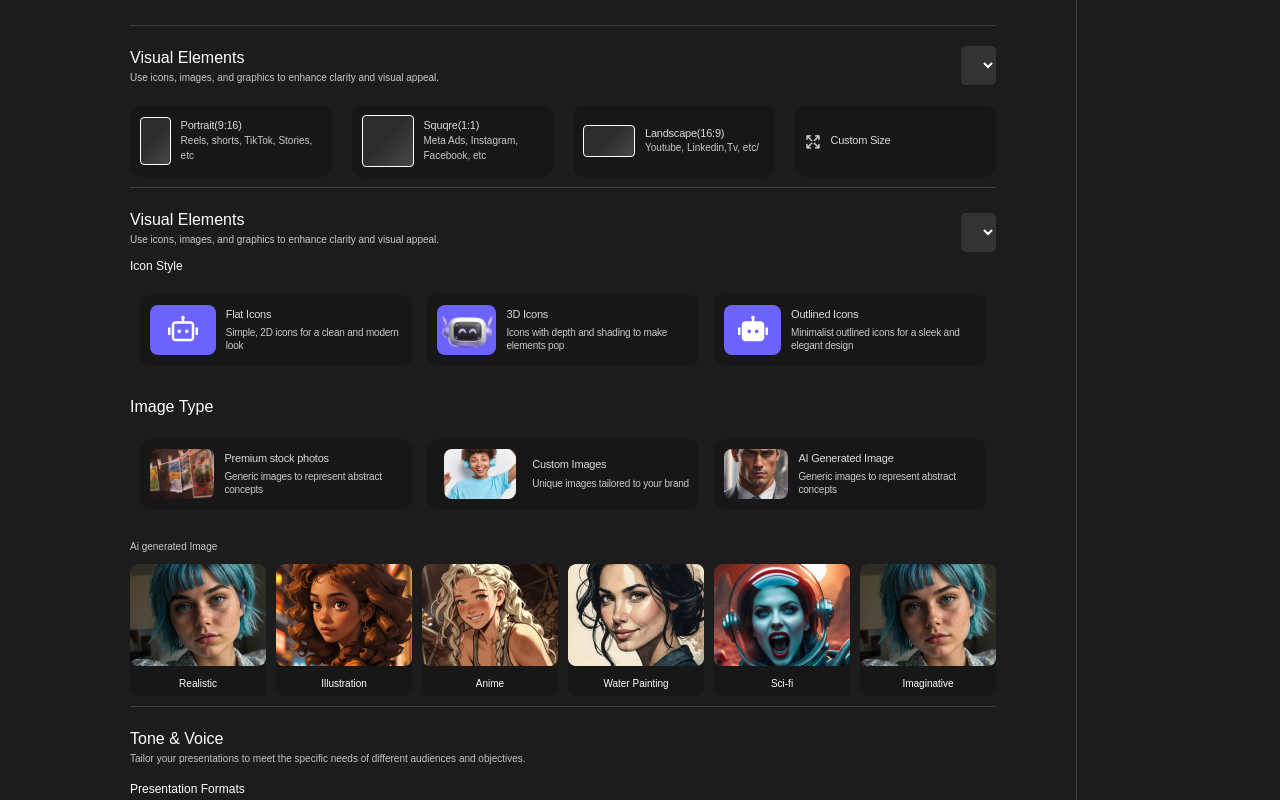
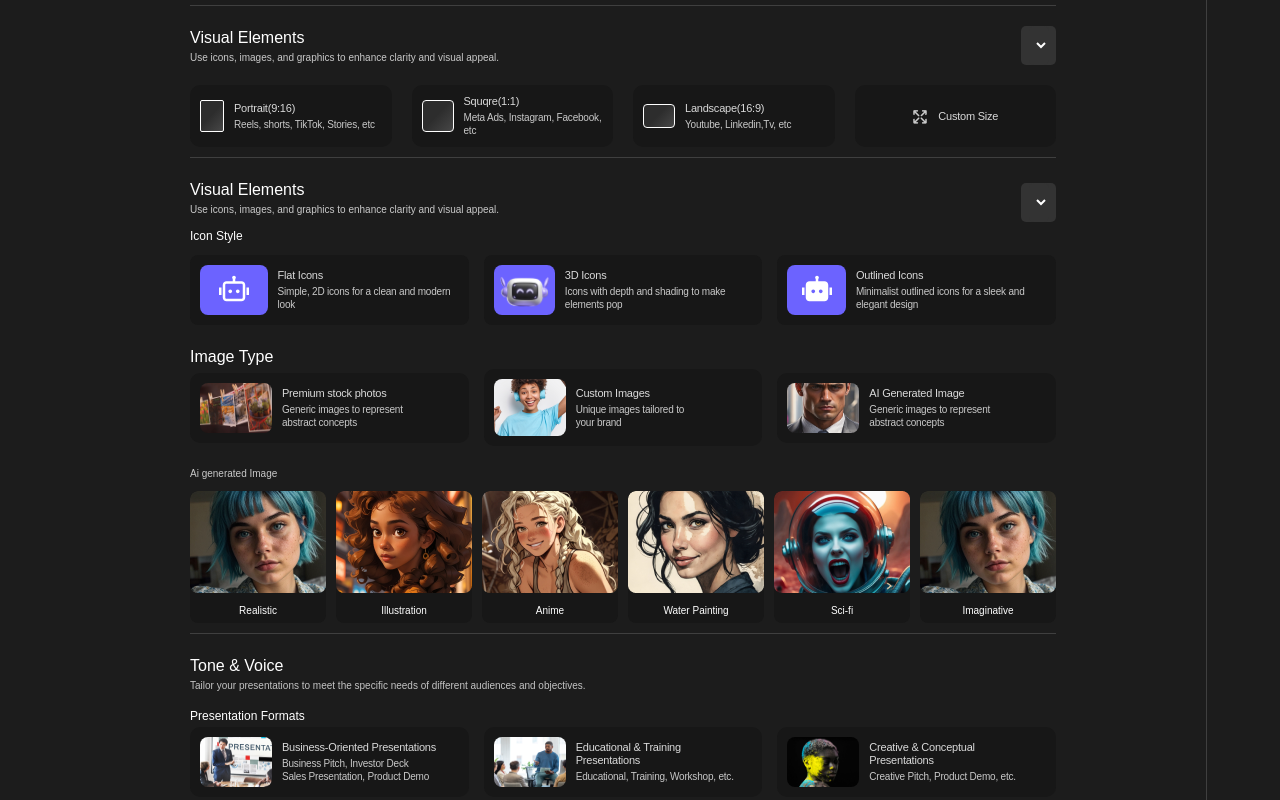
Before and after one commit to gauravsinghXdev/SearchX, a Next.js app: page /graphicstool in a window 1280 px wide. Shown: the part 1500-2300 px from the top of the page. Built offline with nearby package versions, Linux system fonts and the light colour scheme.

Commit message:
fixegraphics tool page

```diff
--- a/app/components/GraphicDesign/GraphicsTool.jsx
+++ b/app/components/GraphicDesign/GraphicsTool.jsx
@@ -24,6 +24,7 @@ import business from "../../../public/business.png";
 import education from "../../../public/education.png";
 import creative from "../../../public/creative.png";
 import arow from "../../../public/graphics/arow.png";
+
 
 const GraphicsTool = () => {
   const [prompt, setPrompt] = useState("");
@@ -86,12 +87,15 @@ const GraphicsTool = () => {
                  <div className={styles.brandingGuidelines}>
                  <div className={styles.designBranding}>
                   <h2>Design Preferences & Branding Guidelines</h2>
+
+                  <div className={styles.arrowdropdown}>
                   <select className={styles.fontSelects}>
-                    <option></option>
+                  <option></option>
                     <option>1</option>
                     <option>2</option>
                     <option>3</option>
                   </select>
+                 </div>
                  </div>
                  <p>
                   Maintain brand consistency through colors, fonts, logos, and
@@ -140,12 +144,14 @@ const GraphicsTool = () => {
                         </select>
                       </div>
                       <div className={styles.typography}>
-                        <label>Body text (Primary Font)</label>
+                        <label className={styles.lableText}>Body text (Primary Font)</label>
+                        <div className={styles.fontdropdown}>
                         <select className={styles.fontSelect}>
                           <option>Inter (Bold)</option>
                           <option>Roboto (Regular)</option>
                           <option>Arial (Regular)</option>
                         </select>
+                        </div>
                       </div>
                     </div>
                     <div className={styles.logoUpload}>
@@ -171,12 +177,14 @@ const GraphicsTool = () => {
                       visual appeal.
                     </p>
                   </div>
+                  <div className={styles.arrowdropdown}>
                   <select className={styles.fontSelects}>
                     <option></option>
                     <option>1</option>
                     <option>2</option>
                     <option>3</option>
                   </select>
+                  </div>
                  </div>
                   { /* Icon Style */}
                  <div className={styles.iconStyles}>
@@ -185,7 +193,7 @@ const GraphicsTool = () => {
                       <div className={styles.box1}></div>
                       <div className={styles.iconContainer}>
                         <h className={styles.heading}>Portrait(9:16)</h>
-                        <small>Reels, shorts, TikTok, Stories, etc</small>
+                        <small className={styles.smallheading}>Reels, shorts, TikTok, Stories, etc</small>
                       </div>
                     </div>
                     <div className={styles.optionCard}>
@@ -194,19 +202,19 @@ const GraphicsTool = () => {
                       </div>
                       <div className={styles.iconContainer}>
                         <h className={styles.heading}>Squqre(1:1)</h>
-                        <small>Meta Ads, Instagram, Facebook, etc</small>
+                        <small className={styles.smallheading}>Meta Ads, Instagram, Facebook, etc</small>
                       </div>
                     </div>
-                    <div className={styles.optionCard}>
+                    <div className={styles.optionCard1}>
                       <div className={styles.box3}></div>
                       <div className={styles.iconContainer}>
                         <h className={styles.heading}>Landscape(16:9)</h>
-                        <small>Youtube, Linkedin,Tv, etc/</small>
+                        <small className={styles.smallheading}>Youtube, Linkedin,Tv, etc</small>
                       </div>
                     </div>
-                    <div className={styles.optionCard}>
+                    <div className={`${styles.optionCardtext} ${styles.optionCard2}`}>
                       <div className={`${styles.cardIcons} ${styles.headings}`}>
-                        <Image src={arow} alt="arow" width={16} height={16} />
+                        <Image src={arow} alt="arow" width={16} height={16} className={styles.arowtext}/>
                       </div>
                       <div
                         className={`${styles.iconContainer} ${styles.headings}`}
@@ -227,12 +235,14 @@ const GraphicsTool = () => {
                         visual appeal.
                       </p>
                     </div>
+                    <div className={styles.arrowdropdown}>
                     <select className={styles.fontSelects}>
                       <option></option>
                       <option>1</option>
                       <option>2</option>
                       <option>3</option>
                     </select>
+                    </div>
                   </div>
                   {/* Icon Style */}
                   <div className={styles.iconStyle}>
@@ -254,9 +264,10 @@ const GraphicsTool = () => {
                           <Image
                             src={robos}
                             alt="robo"
-                            width={200}
-                            height={200}
+                            width={56}
+                            height={34}
                             layout="responsive"
+                            className={styles.roboimagess}
                           />
                         </div>
                         <div className={styles.iconContainer}>
@@ -300,11 +311,11 @@ const GraphicsTool = () => {
                 </div>
                 <div className={styles.iconContainer}>
                   <h>Premium stock photos</h>
-                   <small className={styles.smallheading}>Generic images to represent abstract concepts</small>
+                   <small className={styles.smallheading}>Generic images to represent <br></br>abstract concepts</small>
                 </div>
               </div>
               <div className={styles.optionCard}>
-                <div className={styles.imagecardIcon}>
+                <div className={styles.imagecardIcons}>
                   <Image
                     src="/Images/Custom.png"
                     alt="robo"
@@ -317,7 +328,7 @@ const GraphicsTool = () => {
                 <div className={styles.iconContainer}>
                   <h>Custom Images</h>
 
-                  <small className={styles.smallheading} >Unique images tailored to your brand</small>
+                  <small className={styles.smallheading} >Unique images tailored to <br></br>your brand</small>
                 </div>
               </div>
               <div className={styles.optionCard}>
@@ -334,7 +345,7 @@ const GraphicsTool = () => {
                 <div className={styles.iconContainer}>
                   <h>AI Generated Image</h>
 
-                  <small className={styles.smallheading}>Generic images to represent abstract concepts</small>
+                  <small className={styles.smallheading}>Generic images to represent<br></br> abstract concepts</small>
                 </div>
               </div>
             </div>
@@ -439,7 +450,7 @@ const GraphicsTool = () => {
                 </div>
                 <div className={styles.iconContainer}>
                   <h>Business-Oriented Presentations</h>
-                  <small className={styles.smallheading}>Business Pitch, Investor Deck
+                  <small className={styles.smallheading}>Business Pitch, Investor Deck<br></br>
                   Sales Presentation, Product Demo</small>
 
                 </div>
@@ -456,7 +467,7 @@ const GraphicsTool = () => {
                   />
                 </div>
                 <div className={styles.iconContainer}>
-                  <h>Educational & Training Presentations</h>
+                  <h>Educational & Training <br></br>Presentations</h>
                   <small className={styles.smallheading}>
                   Educational, Training, Workshop, etc.</small>
                 </div>
@@ -473,7 +484,7 @@ const GraphicsTool = () => {
                   />
                 </div>
                 <div className={styles.iconContainer}>
-                  <h>Creative & Conceptual Presentations</h>
+                  <h>Creative & Conceptual <br></br>Presentations</h>
                   <small className={styles.smallheading}>Creative Pitch, Product Demo, etc.</small>
                 </div>
               </div>
--- a/styles/GaphicsDesign/GraphicsTool.module.css
+++ b/styles/GaphicsDesign/GraphicsTool.module.css
@@ -3,17 +3,17 @@
   background: #1c1c1c;
   display: flex;
   flex-direction: row;
-  padding: 50px;
+  padding: 40px;
 }
 .mainContainer {
-  display: flex;
+ display: flex;
   flex-direction: row;
   align-items: start;
   justify-content: start;
 }
 
 .rightContainer {
-  padding: 0px 20px;
+  padding: 0px 40px;
   background-color: #35418f;
 }
 .rightsection {
@@ -60,10 +60,9 @@
   font-family: Arial, sans-serif;
   color: #fff;
   border-right: 0.7px solid #3f3f3f;
-  padding: 0px 80px;
+  padding: 0px 150px;
 }
 .rightcontainer {
-  /* background-color: red; */
   padding: 0px 20px;
 }
 .leftsection {
@@ -255,7 +254,6 @@
 
 .colorInput {
   width: 100%;
-  padding: 5px;
   border-radius: 5px;
   background: #333;
   border: none;
@@ -346,12 +344,20 @@
   border: none;
 }
 .fontSelects {
-  width: 4%;
+  width: 10%;
   padding: 10px;
   border-radius: 5px;
   background-color: #333;
   color: #fff;
   border: none;
+
+}
+.arrowdropdown{
+  background-color: #333;
+  width: 4%;
+  display: flex;
+  justify-content: center;
+  border-radius: 5px;
 }
 
 .logoUpload {
@@ -436,13 +442,18 @@
   display: grid;
   grid-template-columns: 1fr 1fr 1fr;
   gap: 15px;
-  margin: 10px 0px;
+}
+
+.roboimagess{
+  width: 56px !important;
+  height: 34px !important;
 }
 .optionCardss {
+  width: 100%;
+  height: 100%;
   display: grid;
   grid-template-columns: 1fr 1fr 1fr 1fr;
   gap: 20px;
-  margin: 10px 0px;
   border-bottom: 0.7px solid #3f3f3f;
   padding-bottom: 10px;
 }
@@ -459,7 +470,19 @@
   height: 100%;
   display: flex;
   border-radius: 10px;
-  padding: 10px;
+  padding: 10px ;
+  align-items: center;
+  text-align: center;
+  color: #fff;
+  cursor: pointer;
+}
+.optionCard1 {
+  background: #171717;
+  width: 100%;
+  height: 100%;
+  display: flex;
+  border-radius: 10px;
+  padding: 10px ;
   align-items: center;
   text-align: center;
   color: #fff;
@@ -476,6 +499,7 @@
   text-align: start;
   color: #fff;
   cursor: pointer;
+  margin-bottom: 20px;
   /* width: 368px;
   height: 80px; */
 }
@@ -492,12 +516,11 @@
   border-radius: 8px;
 }
 .optionCards {
-  /* background-color: red; */
+
   width: 100%;
   height: 100%;
   display: flex;
   border-radius: 10px;
-  padding: 10px;
   align-items: center;
   text-align: center;
   justify-content: space-between;
@@ -526,14 +549,15 @@
 }
 
 .imagecardIcon {
+
   display: flex;
   align-items: start;
   justify-content: center;
   width: 72px;
   height: 50px;
   border-radius: 8px;
-  margin: 0 auto;
-}
+  }
+
 .imageIcon {
   border-radius: 8px;
   height: 100% !important;
@@ -557,6 +581,7 @@
 
 .iconContainer small {
   font-size: 10px;
+  font-weight: 400;
   color: #c9c9c9;
   text-align: left;
 }
@@ -670,11 +695,9 @@
     #2d2d2d 46.75%,
     rgba(147, 147, 147, 0.6) 154.84%
   );
-  width: 32px;
-  height: 48px;
-  gap: 6.41px;
-  border-radius: 4px;
-  opacity: 0px;
+  width: 24px;
+  height: 32px;
+  border-radius: 2px;
   border: 0.5px solid white;
 }
 .box2 {
@@ -683,8 +706,8 @@
     #2d2d2d 46.75%,
     rgba(147, 147, 147, 0.6) 154.84%
   );
-  width: 52px;
-  height: 52px;
+  width: 32px;
+  height: 32px;
   gap: 6.41px;
   border-radius: 4px;
   opacity: 0px;
@@ -696,8 +719,8 @@
     #2d2d2d 46.75%,
     rgba(147, 147, 147, 0.6) 154.84%
   );
-  width: 52px;
-  height: 32px;
+  width: 32px;
+  height: 24px;
   gap: 6.41px;
   border-radius: 4px;
   opacity: 0px;
@@ -736,10 +759,27 @@
   opacity: 0px;
 }
 .smallheading {
-  margin-top: 5px;
+  margin-top: 3px;
   font-size: 10px;
   font-weight: 400;
   line-height: 13px;
   letter-spacing: -0.02em;
   text-align: left;
+
 }
+.optionCardtext{
+ display: flex;
+ align-items: center;
+ justify-content: center;
+ text-align: center;
+ background: #171717;
+ width: 100%;
+  height: 100%;
+  display: flex;
+  border-radius: 10px;
+  padding: 10px ;
+  align-items: center;
+  text-align: center;
+  color: #fff;
+  cursor: pointer;
+}
```
